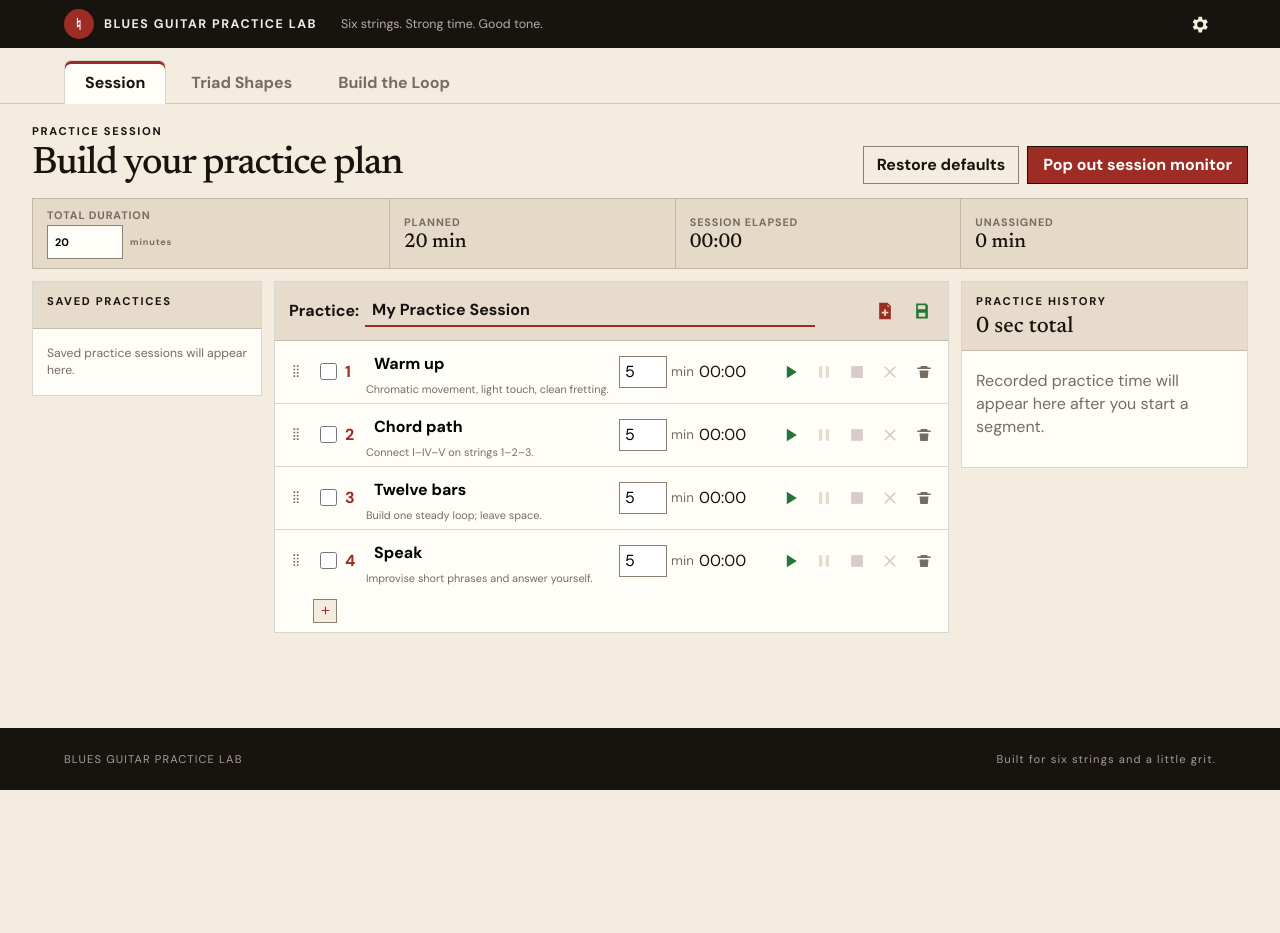
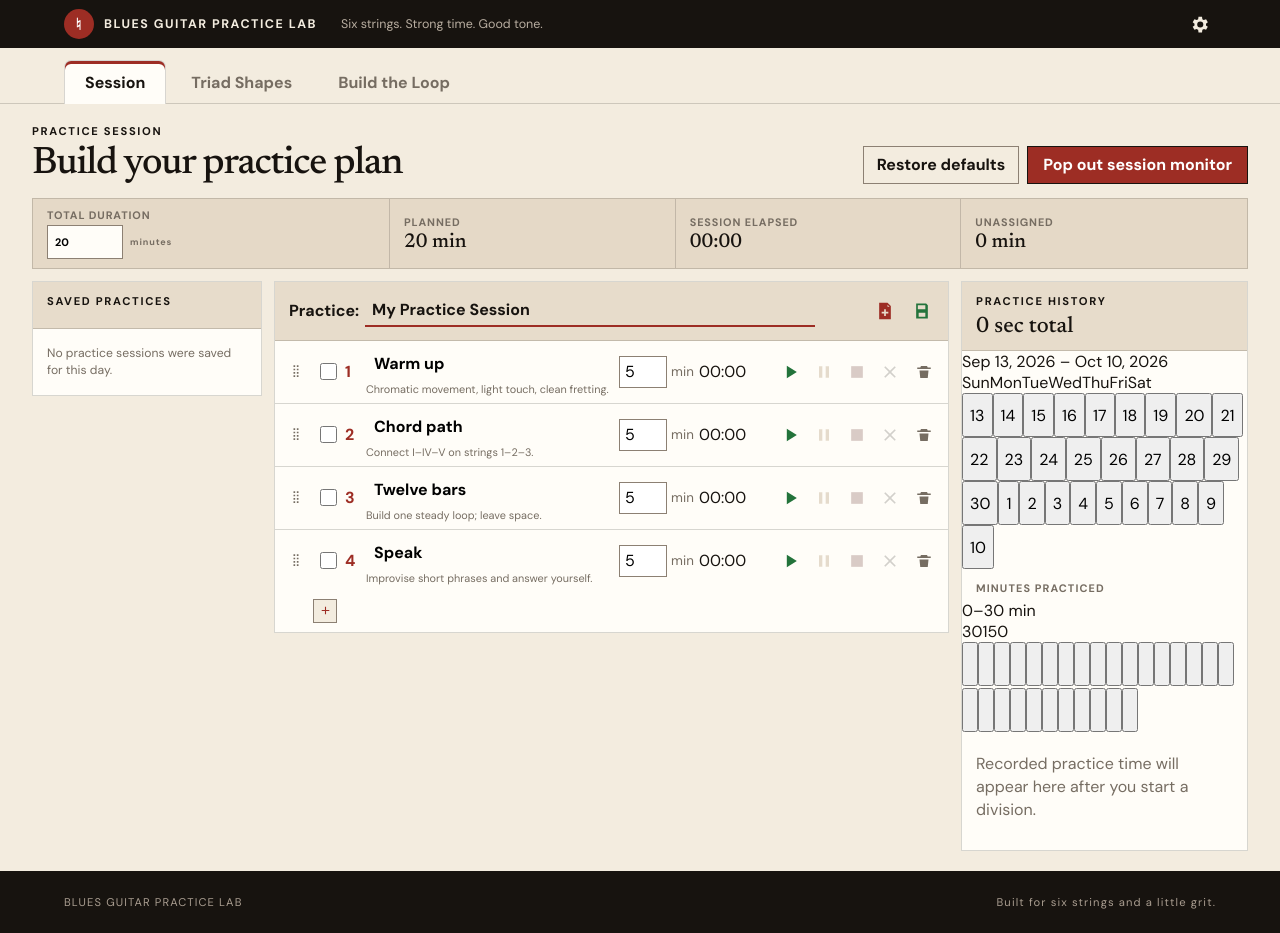
Before and after one commit to flyfisher1952/blues-guitar-practice-lab, an Angular app: page / in a window 1280 px wide. Before the commit the page ends 800 px from the top, so only its background shows below. Built offline with nearby package versions, Linux system fonts and the light colour scheme; what html-docx-js-typescript would draw is missing.

Commit message:
Add daily practice calendar and chart

```diff
--- a/src/app/component/session/session.component.html
+++ b/src/app/component/session/session.component.html
@@ -32,11 +32,11 @@
         <p class="eyebrow">SAVED PRACTICES</p>
         <h2 id="saved-practices-heading" class="visually-hidden">Saved practice sessions</h2>
       </header>
-      @if (!savedSessions.length) {
-        <p class="saved-practice-empty">Saved practice sessions will appear here.</p>
+      @if (!displayedSavedSessions.length) {
+        <p class="saved-practice-empty">No practice sessions were saved for this day.</p>
       } @else {
         <div class="saved-practice-list">
-          @for (saved of savedSessions; track saved.id) {
+          @for (saved of displayedSavedSessions; track saved.id) {
             <div class="saved-practice-entry" [class.active]="saved.id === activeSavedSessionId" title="Load practice session" (click)="loadPracticeSession(saved)">
               <button class="saved-practice-name" type="button" [attr.aria-label]="'Load ' + saved.name">{{ saved.name }}</button>
               <div>
@@ -147,21 +147,50 @@
         }
       </header>
 
+      <section class="practice-calendar" aria-label="Four-week practice calendar">
+        <div class="calendar-range">{{ calendarRangeLabel }}</div>
+        <div class="calendar-weekdays" aria-hidden="true">
+          <span>Sun</span><span>Mon</span><span>Tue</span><span>Wed</span><span>Thu</span><span>Fri</span><span>Sat</span>
+        </div>
+        <div class="calendar-days">
+          @for (day of calendarDays; track day.date) {
+            <button
+              type="button"
+              [class.selected]="day.date === selectedDate"
+              [class.today]="day.isToday"
+              [class.practiced]="day.hasPractice"
+              [attr.aria-label]="day.date + (day.hasPractice ? ', practice recorded' : '')"
+              (click)="selectPracticeDay(day.date)">
+              <span>{{ day.dayNumber }}</span>
+              @if (day.hasPractice) { <strong aria-hidden="true">✓</strong> }
+            </button>
+          }
+        </div>
+      </section>
+
+      <section class="practice-chart" aria-label="Practice minutes by day">
+        <div class="chart-heading">
+          <h3>Minutes practiced</h3>
+          <span>0–{{ chartMaximumMinutes }} min</span>
+        </div>
+        <div class="chart-body">
+          <div class="chart-axis"><span>{{ chartMaximumMinutes }}</span><span>{{ chartMaximumMinutes / 2 | number:'1.0-0' }}</span><span>0</span></div>
+          <div class="chart-grid">
+            @for (day of calendarDays; track day.date) {
+              <button type="button" [class.selected]="day.date === selectedDate" [title]="day.date + ': ' + chartMinutes(day.date) + ' minutes'" (click)="selectPracticeDay(day.date)">
+                <span class="chart-bar" [style.height.%]="chartBarHeight(day.date)"></span>
+              </button>
+            }
+          </div>
+        </div>
+      </section>
+
       @if (!history.length) {
-        <p class="history-empty">Recorded practice time will appear here after you start a segment.</p>
+        <p class="history-empty">Recorded practice time will appear here after you start a division.</p>
       } @else {
         <div class="activity-totals">
           @for (activity of activityTotals; track activity.name) {
             <div><span>{{ activity.name }}</span><strong>{{ formatDuration(activity.seconds) }}</strong></div>
-          }
-        </div>
-        <h3>Recent days</h3>
-        <div class="recent-history">
-          @for (day of recentHistory; track day.date) {
-            <div>
-              <strong>{{ day.date }}</strong>
-              <span>{{ formatDuration(dayTotal(day)) }}</span>
-            </div>
           }
         </div>
       }
```
